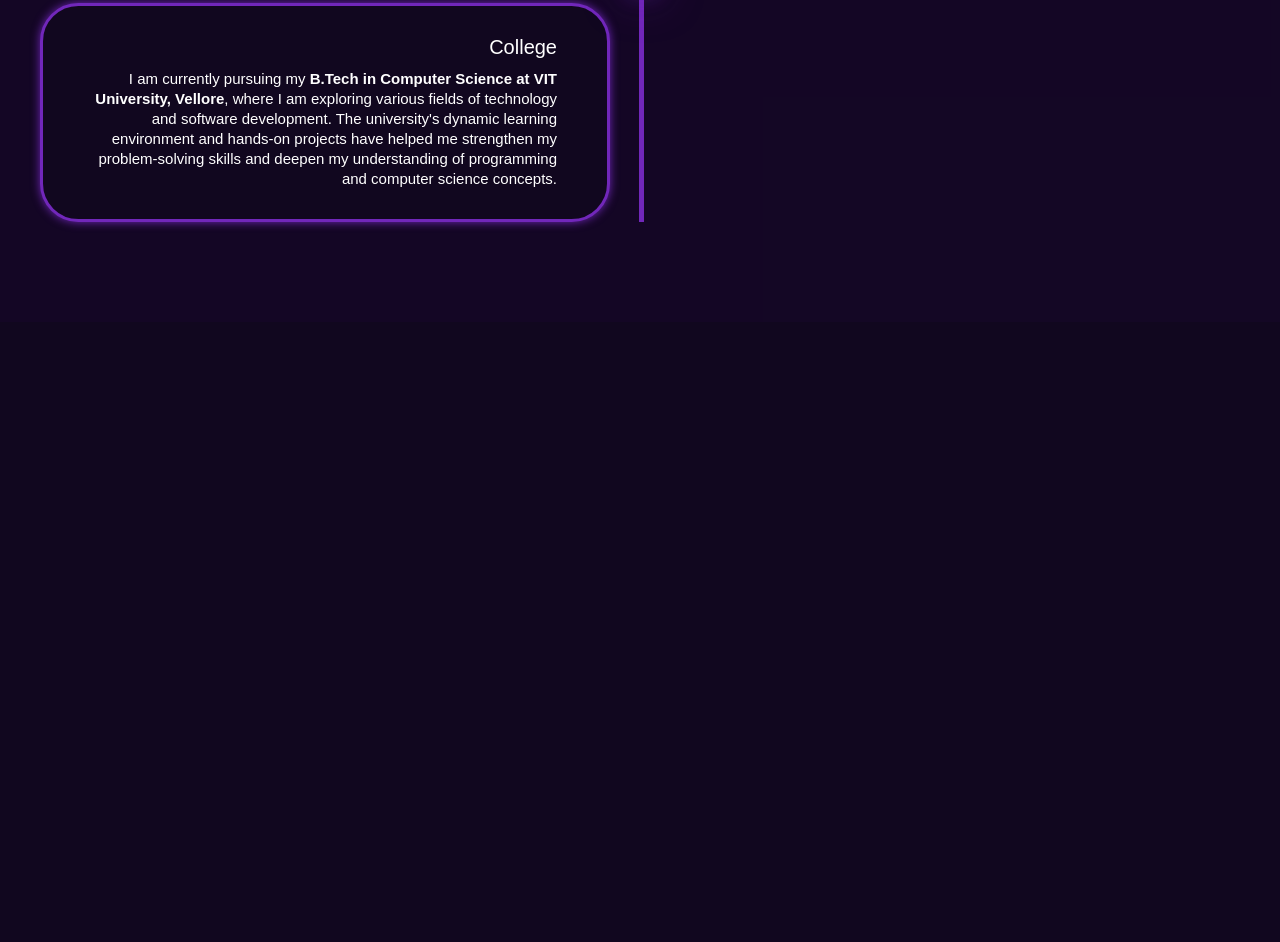
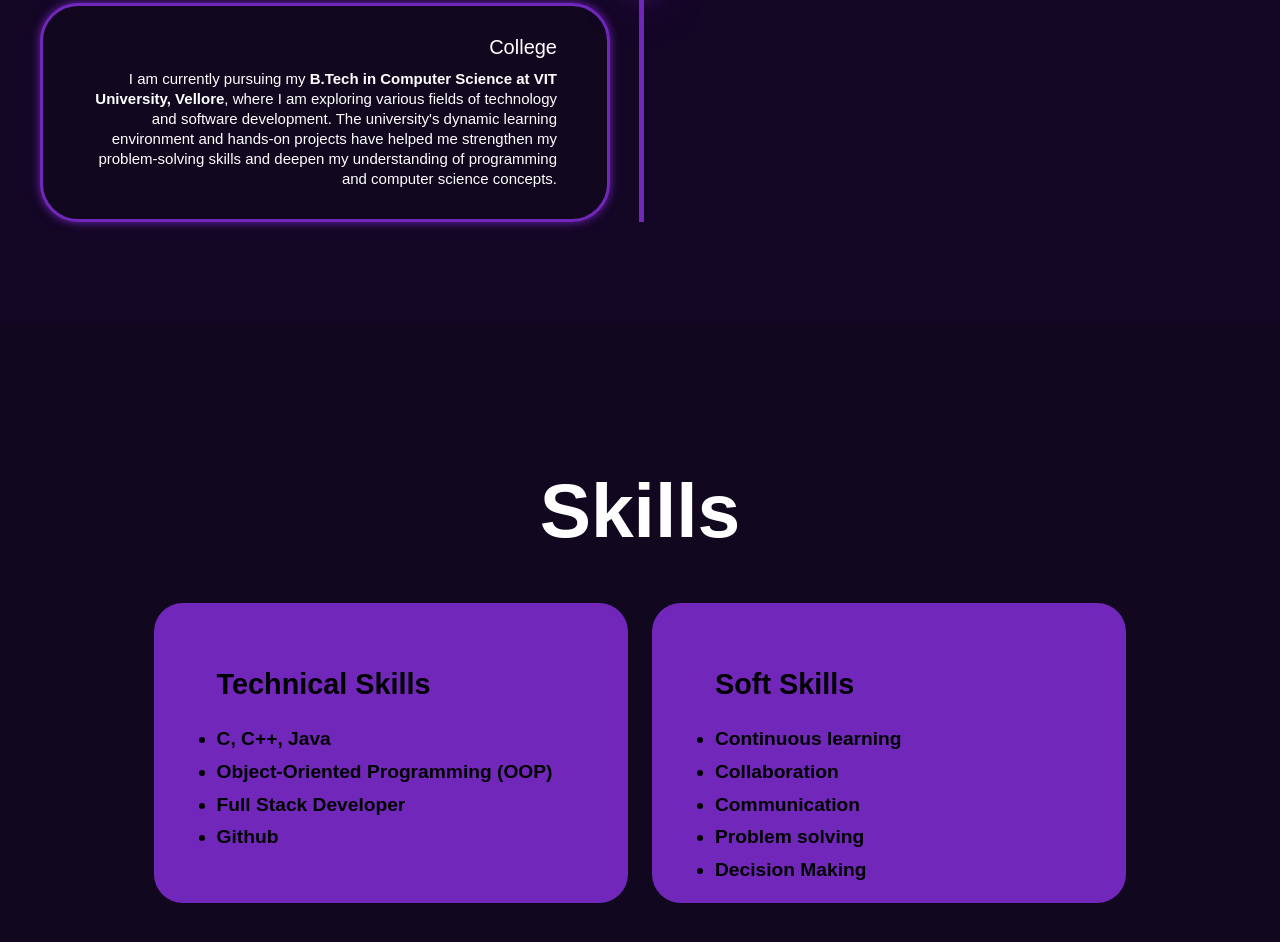
Before and after one commit to Tanushka-lokegaonkar/portfolio-, a plain HTML site: page index.html in a window 1280 px wide. Shown: the part 1682-2624 px from the top of the page. Before the commit the page ends 2004 px from the top, so only its background shows below. Drawn offline with nearby package versions, Linux system fonts and the light colour scheme.

Commit message:
skills section added

```diff
--- a/index.html
+++ b/index.html
@@ -16,7 +16,7 @@
         <nav class="navbar">
             <a href="#home" class="active">Home</a>
             <a href="#education">Education</a>
-            <a href="#techstack">TechStack</a>
+            <a href="#skills">Skills</a>
             <a href="#project">Project</a>
             <a href="#experiance">Experience</a>
         </nav>
@@ -78,5 +78,36 @@
             </div>
         </div>
     </section>
+
+    <section class="skills" id="skills">
+        <h2 class="heading">Skills</h2>
+        <div class="skills-container">
+            <div class="skills-box">
+                <div class="skills-info">
+                    <h4>Technical Skills</h4>
+                    <ul>
+                        <li>C, C++, Java</li>
+                        <li>Object-Oriented Programming (OOP)</li>
+                        <li>Full Stack Developer</li>
+                        <li>Github</li>
+                    </ul>
+                </div>
+            </div>
+
+            <div class="skills-box">
+                <div class="skills-info">
+                    <h4>Soft Skills</h4>
+                    <ul>
+                        <li>Continuous learning</li>
+                        <li>Collaboration</li>
+                        <li>Communication</li>
+                        <li>Problem solving</li>
+                        <li>Decision Making</li>
+                    </ul>
+                </div>
+            </div>
+
+        </div>
+    </section>
 </body>
 </html>
--- a/style.css
+++ b/style.css
@@ -359,3 +359,53 @@ span{
     background-color: var(--bg-color);
     width: 50px;
 }
+
+.skills{
+    background-color: var(--bg-color);
+    color: black;
+}
+.skills h2{
+    margin-bottom: 5rem;
+    color: white;
+}
+.skills-container{
+    display: grid;
+    grid-template-columns: repeat(2,1fr);
+    align-items: center;
+    gap: 2.5rem;
+}
+.skills-box{
+    background-color: var(--main-color);
+    height: 300px;
+    border-radius: 3rem;
+    border: 5px solid transparent;
+    cursor: pointer;
+    transition: 0.4s ease-in-out;
+}
+.skills-box:hover{
+    background-color: white;
+    color: black;
+    border: 5px solid var(--main-color);
+    transform: scale(1.03);
+}
+.skills-box .skills-info{
+    display: flex;
+    flex-direction: column;
+    text-align: left;
+    max-height: 200px;
+    justify-content: left;
+    align-items: baseline;
+    padding: 5rem 5rem;
+}
+.skills-info h4{
+    font-size: 3rem;
+    font-weight: 800;
+    line-height: 2;
+}
+.skills-info ul{
+    font-size: 2rem;
+    font-weight: 600;
+    max-height: 1000px;
+    line-height: 1.7;
+    margin: 10px;
+}
```
